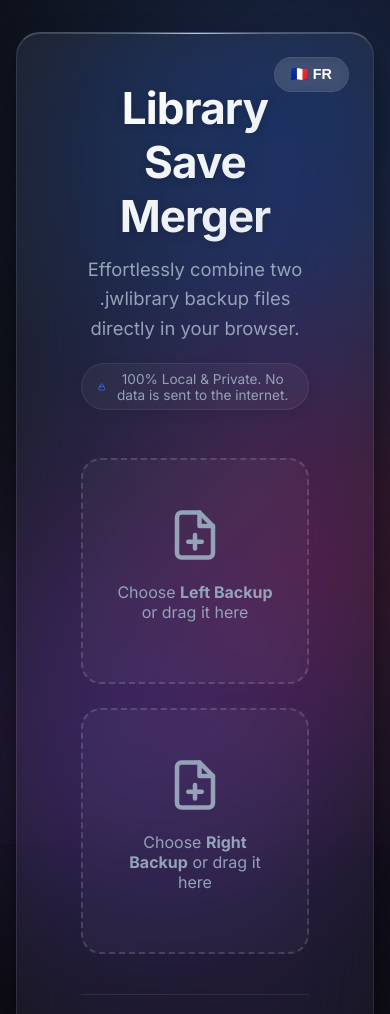
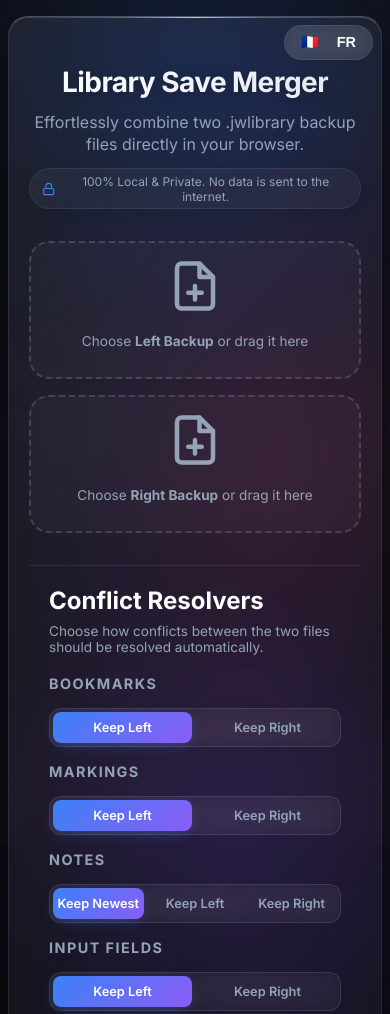
Before and after one commit to globej/library-save-merger, a plain HTML site: page index.html in a window 390 px wide. Shown: the top 1014 px of the page. Drawn offline with nearby package versions, Linux system fonts and the light colour scheme.

Commit message:
feat: Enhance mobile experience with responsive UI, emoji font fallback, and correct `.jwlibrary` download naming.

```diff
--- a/merger.js
+++ b/merger.js
@@ -427,7 +427,13 @@
             finalZip.file("manifest.json", JSON.stringify(defaultManifest, null, 2));
 
             statusCallback("Generating `.jwlibrary` file...");
-            return await finalZip.generateAsync({ type: "blob", compression: "DEFLATE" });
+            // Force application/octet-stream mimeType so mobile browsers (iOS/Safari)
+            // don't automatically append .zip to the download file name.
+            return await finalZip.generateAsync({
+                type: "blob",
+                compression: "DEFLATE",
+                mimeType: "application/octet-stream"
+            });
 
         } finally {
             // Always close databases to free WebAssembly memory, even if an error occurred
--- a/style.css
+++ b/style.css
@@ -220,6 +220,8 @@ html::after {
     cursor: pointer;
     transition: all 0.3s ease;
     backdrop-filter: blur(8px);
+    /* Windows emoji fallback so flags render instead of letters */
+    font-family: 'Segoe UI Emoji', 'Apple Color Emoji', 'Noto Color Emoji', sans-serif;
 }
 
 #lang-btn:hover {
@@ -791,3 +793,152 @@ header p {
 .modal-body-scroll ul {
     padding-left: 1.5rem;
 }
+
+/* =========================================
+   Mobile Optimization
+   ========================================= */
+@media (max-width: 768px) {
+    body {
+        padding: 1rem 0.5rem;
+    }
+
+    .glass-container {
+        padding: 1.5rem 1.25rem;
+        border-radius: 20px;
+    }
+
+    header {
+        margin-bottom: 2rem;
+        padding-top: 1.5rem;
+        /* Make room for the absolutely positioned lang button */
+    }
+
+    header h1 {
+        font-size: 2rem;
+    }
+
+    header p {
+        font-size: 1rem;
+        line-height: 1.4;
+    }
+
+    .privacy-badge {
+        margin-top: 0.75rem;
+        padding: 0.3rem 0.75rem;
+        font-size: 0.75rem;
+    }
+
+    .file-inputs-container {
+        flex-direction: column;
+        gap: 1rem;
+        margin-bottom: 2rem;
+    }
+
+    .file-drop-area {
+        height: 140px;
+        /* Reduced height to save vertical space */
+        padding: 1rem;
+    }
+
+    .icon {
+        width: 32px;
+        height: 32px;
+        margin-bottom: 0.5rem;
+    }
+
+    .file-msg,
+    .file-name {
+        font-size: 0.85rem;
+    }
+
+    .resolvers-section {
+        padding: 1.25rem;
+    }
+
+    h2 {
+        font-size: 1.25rem;
+        margin-bottom: 0.5rem;
+    }
+
+    .section-desc {
+        font-size: 0.85rem;
+        margin-bottom: 1.25rem;
+    }
+
+    .resolvers-grid {
+        gap: 1rem;
+        /* Tighter gap between rows */
+    }
+
+    .input-group {
+        flex-direction: column;
+        align-items: flex-start;
+        gap: 0.5rem;
+    }
+
+    .input-group label {
+        font-size: 0.9rem;
+        min-width: unset;
+    }
+
+    .switch-container {
+        width: 100%;
+        padding: 3px;
+        /* Slightly tighter */
+    }
+
+    .switch-btn {
+        padding: 0.5rem 0.25rem;
+        font-size: 0.8rem;
+    }
+
+    .btn-primary {
+        padding: 0.8rem 2rem;
+        font-size: 1rem;
+    }
+
+    .lang-switcher {
+        /* Move it higher and more to the right to avoid the title */
+        top: 0.5rem;
+        right: 0.5rem;
+    }
+
+    .lang-switcher button {
+        padding: 0.4rem 0.75rem;
+        font-size: 0.8rem;
+    }
+
+    .app-footer {
+        margin-top: 1.5rem;
+        font-size: 0.75rem;
+        display: flex;
+        flex-direction: column;
+        gap: 0.5rem;
+    }
+
+    .footer-sep {
+        display: none;
+        /* Hide bullets, layout is vertical now */
+    }
+}
+
+@media (max-width: 480px) {
+    header h1 {
+        font-size: 1.75rem;
+    }
+
+    .blob-1 {
+        width: 300px;
+        height: 300px;
+    }
+
+    .blob-2 {
+        width: 250px;
+        height: 250px;
+    }
+
+    .blob-3 {
+        width: 200px;
+        height: 200px;
+    }
+}
```
